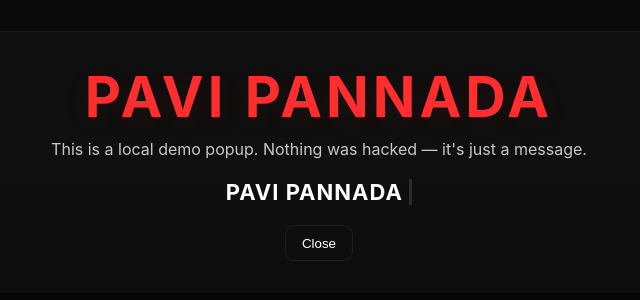
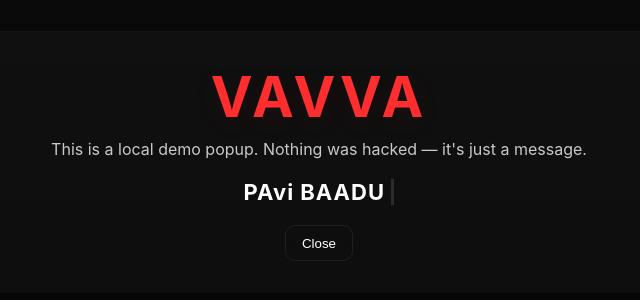
Before and after one commit to leodas005/hack, a plain HTML site: page index.html in a window 1280 px wide. Shown: the part 254-554 px from the top of the page, without its empty margins (321-961 px from the left). Drawn offline with Linux system fonts and the light colour scheme.

Commit message:
Update index.html

```diff
--- a/index.html
+++ b/index.html
@@ -87,7 +87,7 @@
 <body>
   <div class="center">
     <div id="modal" class="modal" role="dialog" aria-modal="true" aria-labelledby="title">
-      <h1 id="title" class="title">PAVI PANNADA</h1>
+      <h1 id="title" class="title">VAVVA</h1>
       <p class="subtitle">This is a local demo popup. Nothing was hacked — it's just a message.</p>
       <div class="typewriter" id="tw">Initializing . . .</div>
       <div>
@@ -113,10 +113,10 @@
 
       // typewriter text
       const texts = [
-        "pannada.",
-        "poramboku",
+        "pannada",
+        "Poramboku",
         "Naaye",
-        "PAVI PANNADA"
+        "PAvi BAADU"
       ];
       let i = 0, char = 0;
 
```
